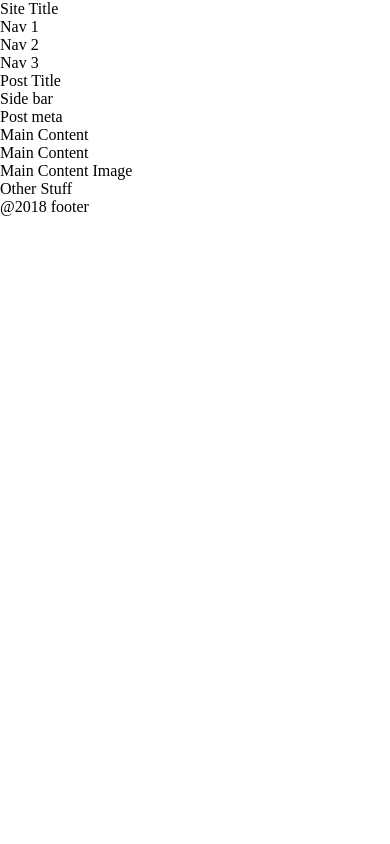
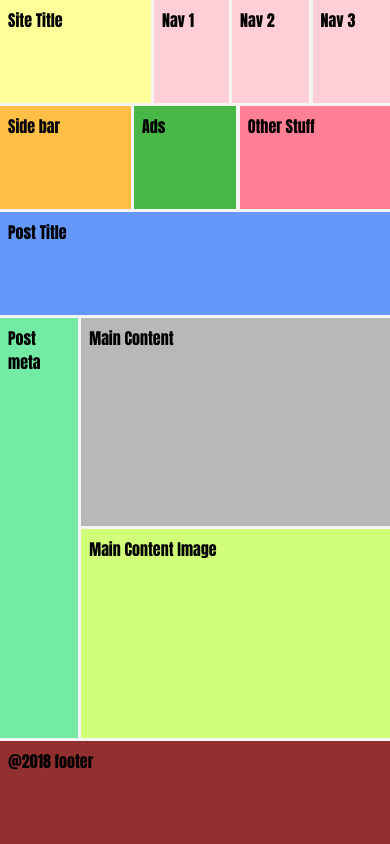
Before and after one commit to dk10119/HTML_CSS, a plain HTML site: page 07_week/grid_challenge_2/grid-index.html in a window 390 px wide. Drawn offline with Linux system fonts and the light colour scheme.

Commit message:
completed grid challenge

```diff
--- a/07_week/grid_challenge_2/grid-index.html
+++ b/07_week/grid_challenge_2/grid-index.html
@@ -13,15 +13,18 @@
       <div class="item nav">Nav 1</div>
       <div class="item nav">Nav 2</div>
       <div class="item nav">Nav 3</div>
+
+      <div class="main-container">
         <div class="item Ptitle">Post Title</div>
         <div class="item sidebar">Side bar</div>
         <div class="item meta">Post meta</div>
         <div class="item content">Main Content</div>
-      <div class="item ads">Main Content</div>
+        <div class="item ads">Ads</div>
         <div class="item image">Main Content Image</div>
         <div class="item stuff">Other Stuff</div>
+      </div>
+
       <div class="item footer">@2018 footer</div>
     </div>
-
   </body>
 </html>
--- a/07_week/grid_challenge_2/style-grid.css
+++ b/07_week/grid_challenge_2/style-grid.css
@@ -2,4 +2,117 @@
     padding: 0;
     margin: 0;
     box-sizing: border-box;
+    overscroll-behavior: none;
 }
+
+body {
+    background-color: #f4f4f4;
+    font-family: Impact, Haettenschweiler, 'Arial Narrow Bold', sans-serif;
+    height: 100vh;
+}
+
+.grid-container {
+    display: grid;
+    grid: none / repeat(6, 1fr) / 1fr;
+    gap: 0.4rem;
+    height: 100%;
+}
+
+.item {
+    padding: 0.5rem;
+}
+
+.Stitle {
+    background-color: #ffff99;
+    grid-column: 1 / span 3;
+}
+
+.nav {
+    background-color: #ffced6;
+}
+
+.main-container {
+    display: grid;
+    grid-area: 2 / 1 / span 6 / span 6;
+    grid: repeat(6, 1fr) / 20vw repeat(4, 1fr) 25vw;
+    gap: 0.4rem;
+}
+
+.Ptitle {
+    background-color: #6698fc;
+    grid-column: 1 / span 5;
+}
+
+.sidebar {
+    background-color: #ffbe46;
+    grid-area: 1 / 6 / span 2;
+}
+
+.meta {
+    background-color: #73eba5;
+    grid-row: 2 / span 5;
+}
+
+.content {
+    background-color: #b8b8b8;
+    grid-area: 2 / 2 / span 2 / span 4;
+}
+
+.ads {
+    background-color: #48b748;
+    grid-area: 3 / 6 / span 2;
+}
+
+.image {
+    background-color: rgb(210, 255, 121);
+    grid-area: 4 / 2 / span 3 / span 4;
+}
+
+.stuff {
+    background-color: rgb(255, 127, 148);
+    grid-area: 5 / 6 / span 2;
+}
+
+.footer {
+    background-color: rgb(146, 48, 48);
+    grid-column: 1 / span 6;
+}
+
+@media (max-width: 800px) {
+    .grid-container {
+        gap: 0.2rem;
+    }
+
+    .main-container {
+        grid: repeat(6, 1fr) / repeat(6 / 1fr);
+        gap: 0.2rem;
+    }
+
+   .Ptitle {
+          grid-area: 2 / 1 / span 1 / span 6;
+        }
+
+        .sidebar {
+            grid-area: 1 / 1 / span 1 / span 2;
+        }
+
+        .meta {
+            grid-area: 3 / 1 / span 4 / span 1;
+        }
+
+        .content {
+            grid-area: 3 / 2 / span 2 / span 5;
+        }
+
+        .ads {
+            grid-area: 1 / 3 / span 1 / span 2;
+        }
+
+        .image {
+            grid-area: 5 / 2 / span 2 / span 5;
+        }
+
+        .stuff {
+            grid-area: 1 / 5 / span 1 / span 2;
+        }
+}
```
Lines whose indentation alone changed are shown as unchanged.
